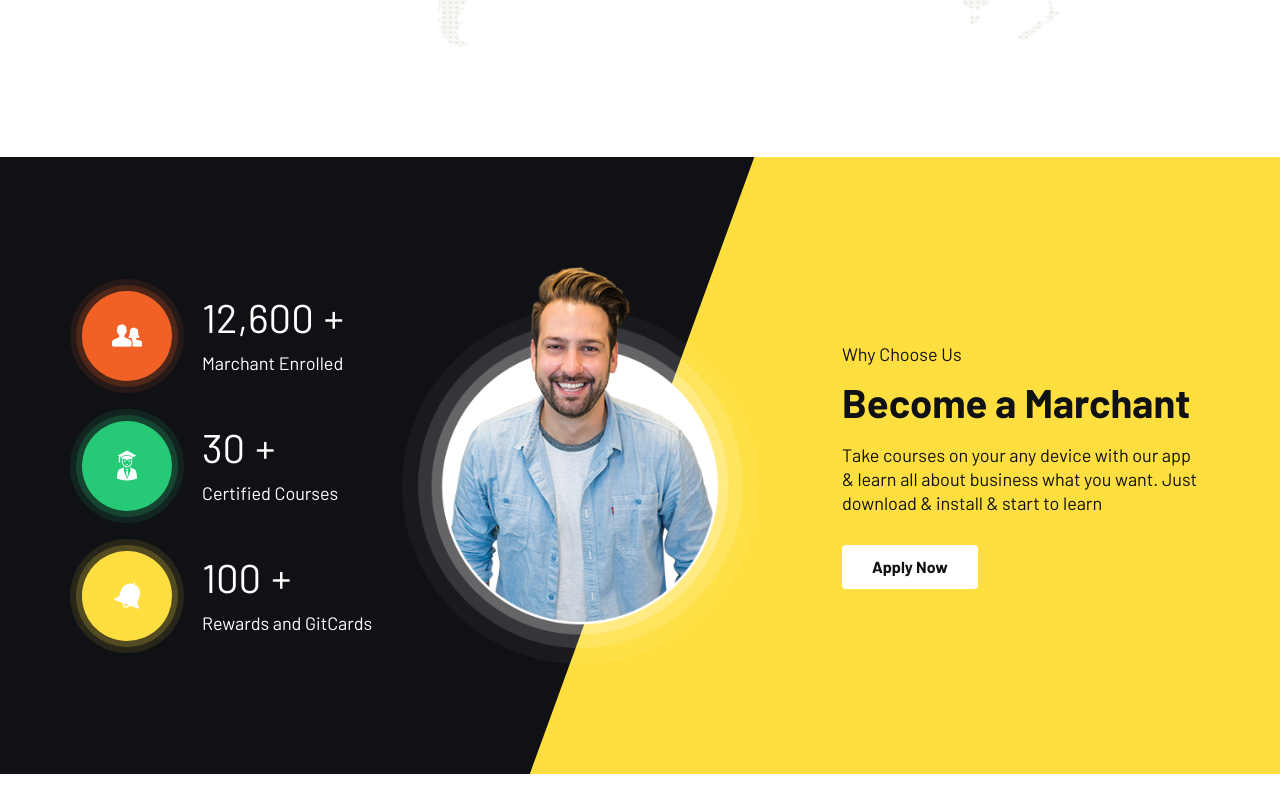
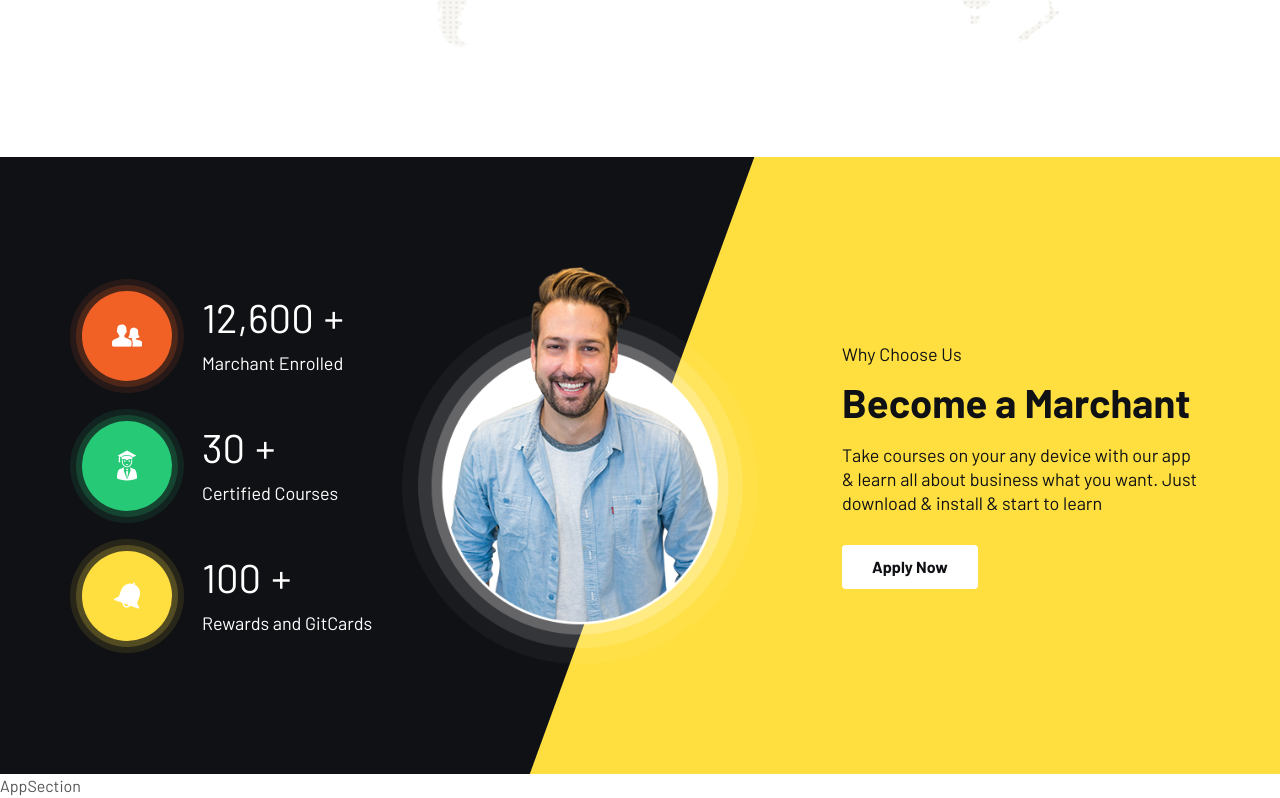
Before and after one commit to weiwei0304/e-commerce-website, a React (Vite) app: page / in a window 1280 px wide. Shown: the part 3856-4654 px from the top of the page. Before the commit the page ends 4630 px from the top, so only its background shows below. Built offline with nearby package versions, Linux system fonts and the light colour scheme.

Commit message:
2:22:20
2:22:20

```diff
--- /dev/null
+++ b/src/home/AppSection.jsx
@@ -0,0 +1,9 @@
+import React from 'react';
+
+const btnText = 'Sign up for Free!!';
+
+const AppSection = () => {
+  return <div>AppSection</div>;
+};
+
+export default AppSection;
--- a/src/home/Home.jsx
+++ b/src/home/Home.jsx
@@ -7,6 +7,7 @@ import CategoryShowCase from './CategoryShowCase';
 import Register from './Register';
 import LocationSprade from './LocationSprade';
 import AboutUs from './AboutUS';
+import AppSection from './AppSection';
 
 const Home = () => {
   return (
@@ -17,6 +18,7 @@ const Home = () => {
       <Register />
       <LocationSprade />
       <AboutUs />
+      <AppSection />
     </div>
   );
 };
```
